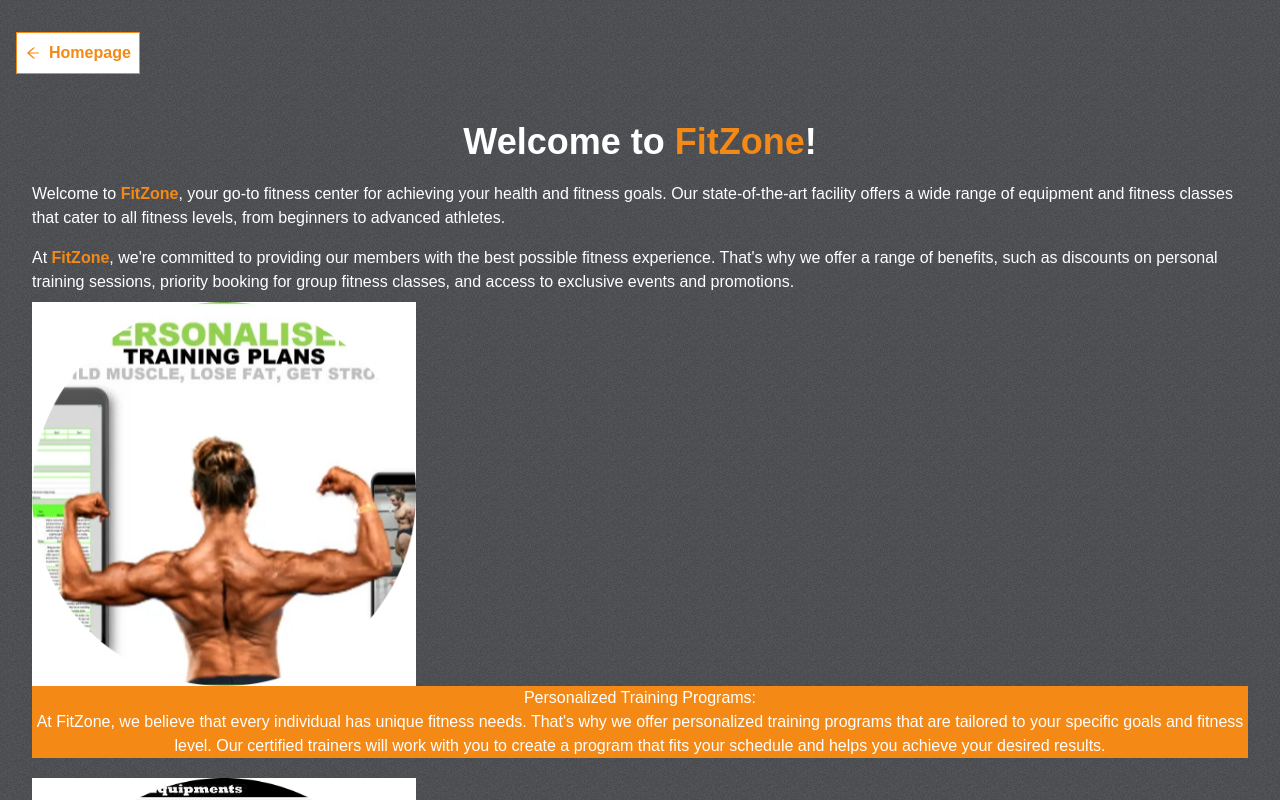
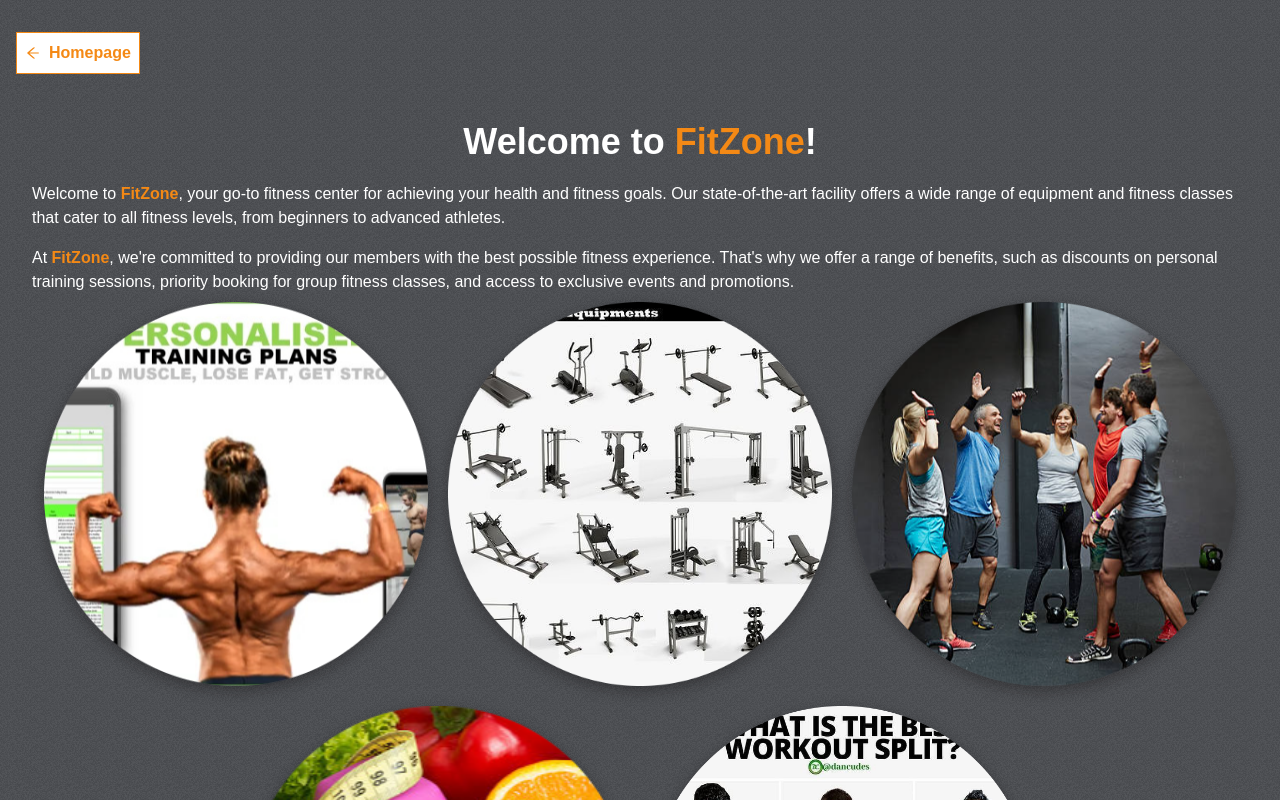
Before and after one commit to odabasi61/react-gym-website-tailwind, a React (Create React App) app: page /learn in a window 1280 px wide. Shown: the top 800 px of the page. Built offline with nearby package versions, Linux system fonts and the light colour scheme; the HTML template or start-up script is replaced by a standard one.

Commit message:
learnmore

```diff
--- a/src/index.css
+++ b/src/index.css
@@ -74,6 +74,26 @@ body {
 .details img {
   width: 2rem;
   height: 2rem;
+}
+
+.card:hover .front-card {
+  transform: rotateY(-180deg);
+}
+
+.card:hover .back-card {
+  transform: rotateY(0);
+}
+
+.front-card,
+.back-card {
+  box-shadow: rgba(11, 9, 9, 0.35) 0px 5px 15px;
+  backface-visibility: hidden;
+  transition: all 0.8s ease;
+  height: 100%;
+}
+
+.back-card {
+  transform: rotateY(180deg);
 }
 
 .plan:nth-child(2) {
--- a/src/pages/Learn.jsx
+++ b/src/pages/Learn.jsx
@@ -29,17 +29,17 @@ const Learn = () => {
         </p>
         <div className="flex flex-col flex-wrap items-center justify-center sm:flex-row gap-5">
           {learnMore.map((learn, index) => (
-            <div key={index} className="card rounded-full relative">
-              <div className="front-card w-72 h-72 lg:w-96 lg:h-96 bg-white">
+            <div key={index} className="card w-80 h-80 lg:w-96 lg:h-96 rounded-full relative">
+              <div className="front-card rounded-full absolute left-0 top-0 w-80 h-80 lg:w-96 lg:h-96">
                 <img
                   src={learn.image}
                   alt="fitnes pic"
                   className="w-full h-full object-cover"
                 />
               </div>
-              <div className="back-card text-center text-white bg-[var(--orange)]">
-                <h3>{learn.title}</h3>
-                <p>{learn.desc}</p>
+              <div className="back-card flex flex-col justify-center px-8 rounded-full absolute left-0 top-0 w-80 h-80 lg:w-96 lg:h-96 text-center text-white bg-[var(--orange)]">
+                <h3 className="font-bold pb-2">{learn.title}</h3>
+                <p className="text-sm">{learn.desc}</p>
               </div>
             </div>
           ))}
```
